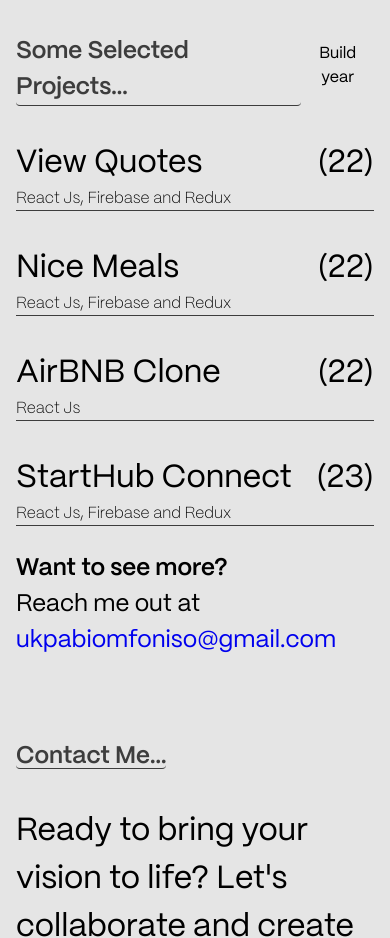
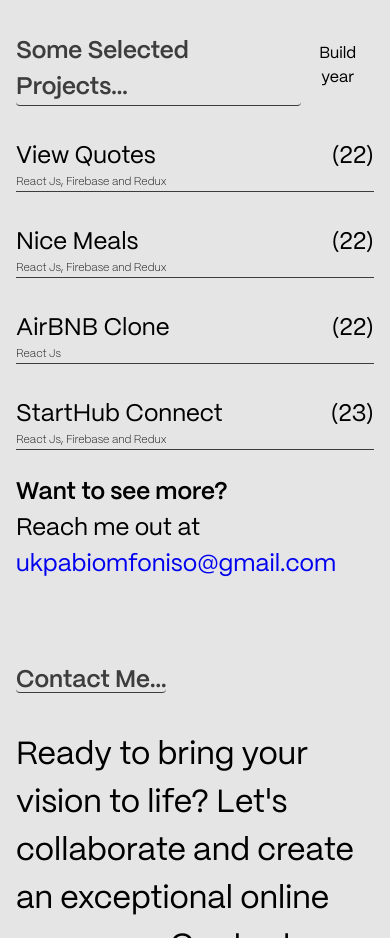
Before and after one commit to AirZED/new-portfolio, a React (Vite) app: page / in a window 390 px wide. Shown: the part 1560-2498 px from the top of the page. Built offline with nearby package versions, Linux system fonts and the light colour scheme.

Commit message:
test for fresh size

```diff
--- a/src/styles/Project.module.css
+++ b/src/styles/Project.module.css
@@ -59,29 +59,29 @@
     }
 
     .project .project-name {
-        font-size: 2.5rem;
+        font-size: 2rem;
     }
 
     .project .project-stack {
-        font-size: 1.5rem;
+        font-size: 1.1rem;
     }
 
     .project .project-date {
-        font-size: 2.5rem;
+        font-size: 2rem;
     }
 
 }
 
 @media (max-width:500px) {
     .project .project-name {
-        font-size: 2rem;
+        font-size: 1.5rem;
     }
 
     .project .project-stack {
-        font-size: 1rem;
+        font-size: 0.7rem;
     }
 
     .project .project-date {
-        font-size: 2rem;
+        font-size: 1.5rem;
     }
 }
```
